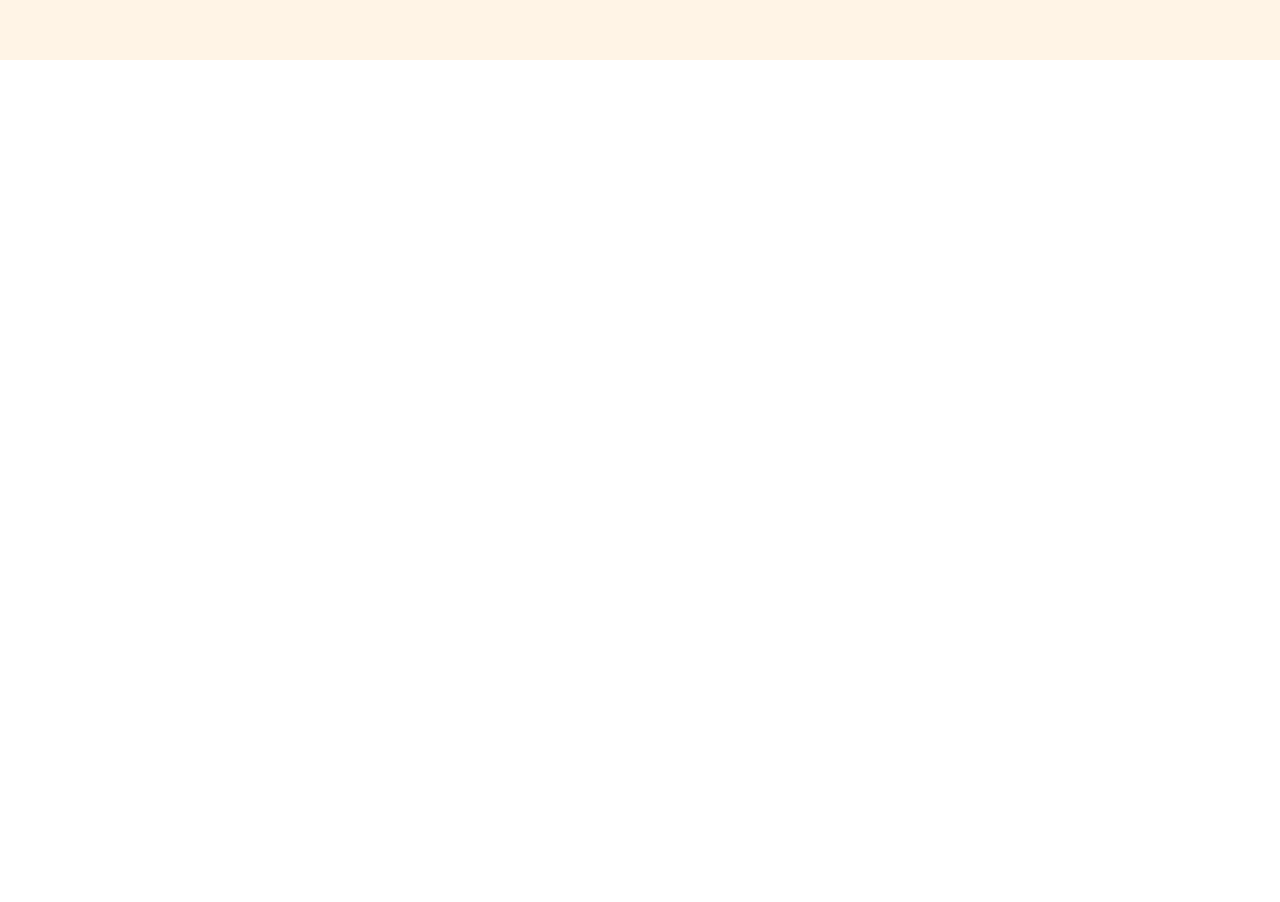
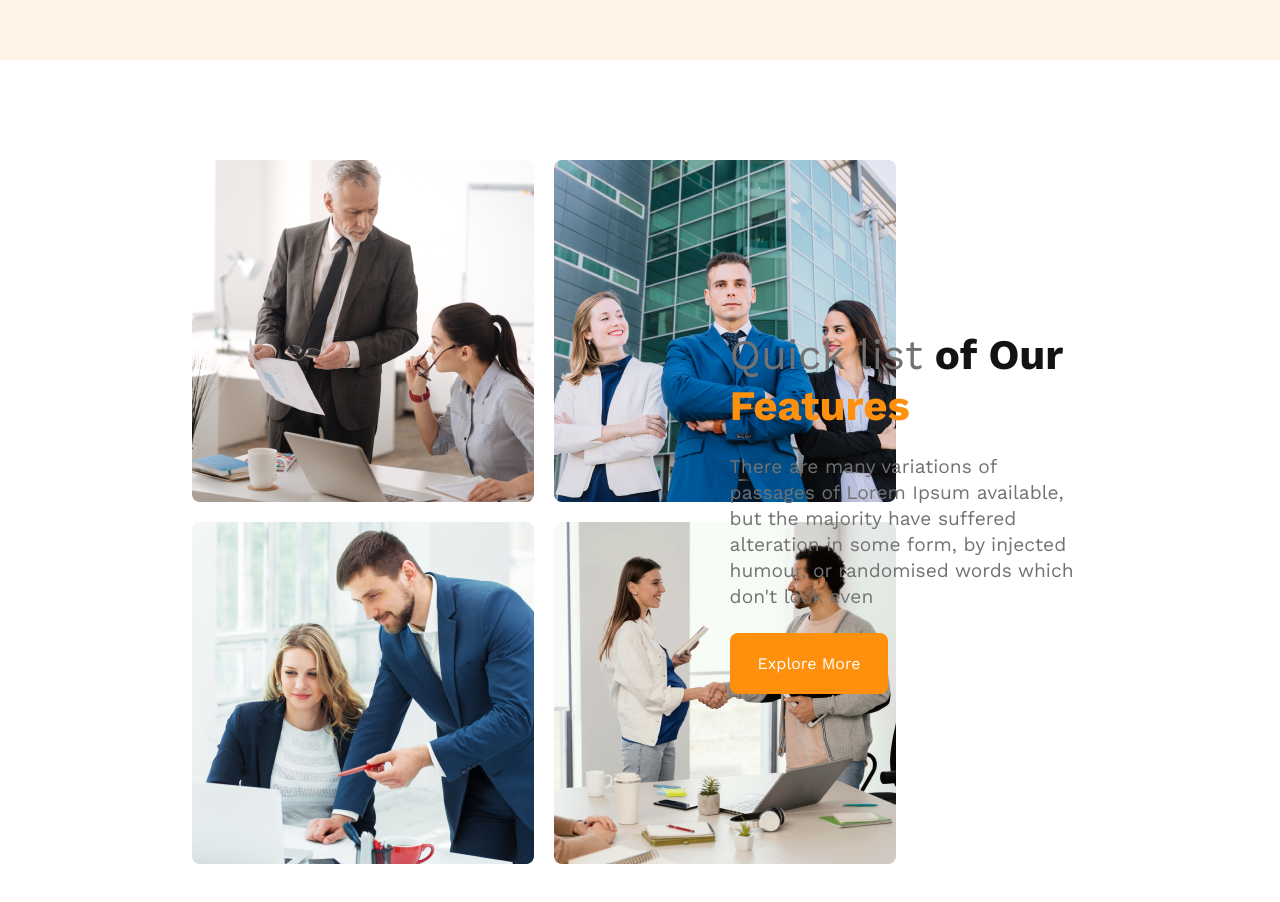
Before and after one commit to Sayed-Anawer/g3-architects-website, a plain HTML site: page index.html in a window 1280 px wide. Shown: the part 1262-2164 px from the top of the page. Before the commit the page ends 1322 px from the top, so only its background shows below. Drawn offline with nearby package versions, Linux system fonts and the light colour scheme.

Commit message:
Featured Section added

```diff
--- a/index.html
+++ b/index.html
@@ -13,6 +13,7 @@
     <link rel="stylesheet" href="style.css" />
   </head>
   <body>
+    <!-- Banner Section Start -->
     <header>
       <div class="header-container">
         <nav class="navbar">
@@ -38,7 +39,22 @@
         </div>
       </div>
     </header>
-    <main></main>
+    <!-- Banner Section End -->
+    <main>
+      <section class="featured">
+        <div class="features-card">
+          <div class="image"><img src="./images/team1.png" alt=""></div>
+          <div class="image"><img src="./images/team2.png" alt=""></div>
+          <div class="image"><img src="./images/team3.png" alt=""></div>
+          <div class="image"><img src="./images/team4.png" alt=""></div>
+        </div>
+        <div class="feature-content">
+          <h2><span class="quick">Quick list</span> <span class="middle">of Our</span> <span class="primary">Features</span></h2>
+          <p>There are many variations of passages of Lorem Ipsum available, but the majority have suffered alteration in some form, by injected humour, or randomised words which don't look even</p>
+          <button class="explore-btn">Explore More</button>
+        </div>
+      </section>
+    </main>
     <footer></footer>
   </body>
 </html>
--- a/style.css
+++ b/style.css
@@ -3,13 +3,26 @@
     margin: 0;
     padding: 0;
     box-sizing: border-box;
+}
 
-}
+/* Extra  */
 .center{
  display: flex;
  justify-content: center;
 }
-
+.quick{
+   color: rgb(114, 114, 114);
+   font-weight: 400;
+}
+.middle{
+    color: rgb(19, 19, 19);
+    font-weight: 700;
+}
+.primary{
+    color: rgb(255, 144, 14);
+    font-weight: 700;
+}
+/* Extra */
 header{
     width: 100vw;
     height: 1322px;
@@ -99,6 +112,10 @@ text-align: center;
     text-align: center;
 }
 
+.explore-btn:hover {
+    background-color: #0056b3;
+  }
+
 .heading-img img{
     width: 100%;
 }
@@ -157,3 +174,55 @@ text-align: center;
             text-align: center;
         }
 }
+
+/* Featured section  */
+
+.featured{
+    display: flex;
+    justify-content: space-between;
+    align-items: center;
+    max-width: 70%;
+    margin: 100px auto;
+}
+.features-card{
+    display: grid;
+    grid-template-columns: repeat(2, 1fr);
+    gap: 20px;
+    width: 40%;
+}
+.features-card .image{
+    width: 342px;
+    height: 342px;
+}
+.features-card .image img{
+    width: 100%;
+    height: 100%;
+}
+.feature-content{
+    width: 40%;
+}
+
+.feature-content h2{
+    font-family: Work Sans;
+    font-size: 42px;
+    line-height: 1.2;
+    margin-bottom: 1rem;
+    text-align: left;
+}
+
+.feature-content p{
+    color: rgb(114, 114, 114);
+    font-family: Work Sans;
+    font-size: 16px;
+    font-weight: 400;
+    line-height: 26px;
+    letter-spacing: 0%;
+    text-align: left;
+    margin: 23px 0;
+    font-size: clamp(1rem, 2.5vw, 1.2rem);
+
+}
+
+@media screen and {
+
+}
```
